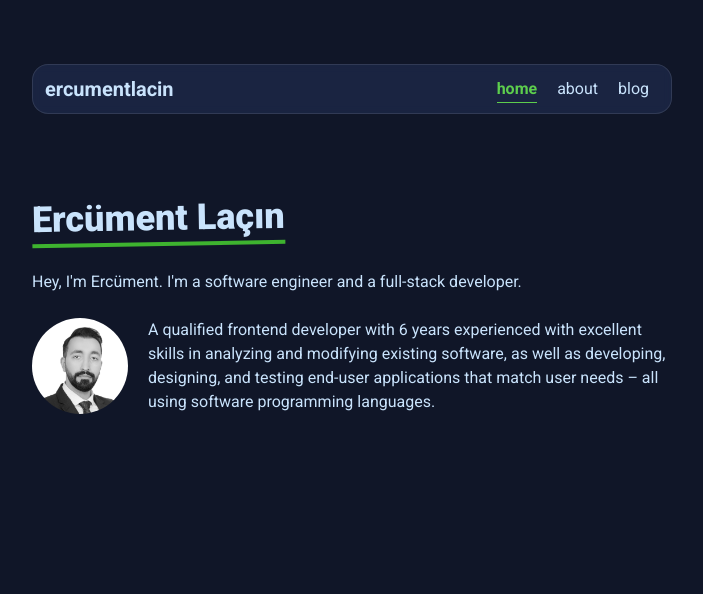
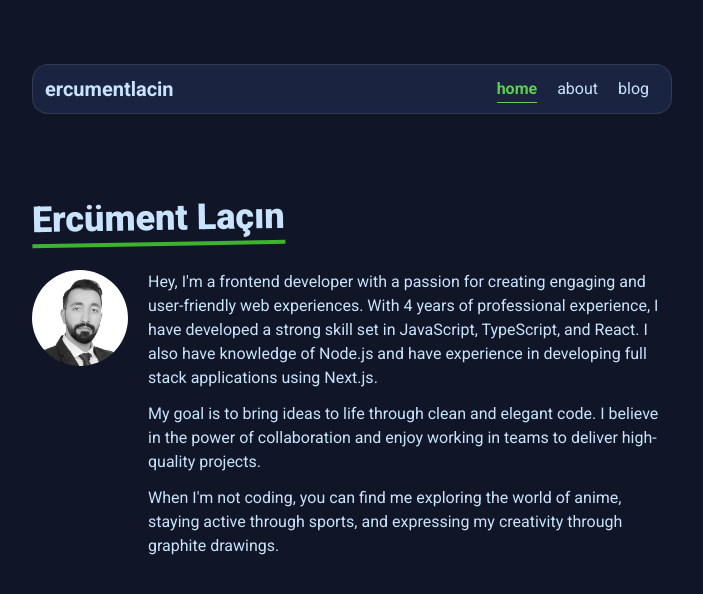
Before and after one commit to ercumentlacin/ercumentlacin.github.io, a Next.js app: page / in a window 1280 px wide. Shown: the top 594 px of the page, without its empty margins (288-991 px from the left). Built offline with nearby package versions, Linux system fonts and the light colour scheme.

Commit message:
refactor(page.tsx): update homepage content with more detailed information about the developer's skills and interests

```diff
--- a/app/page.tsx
+++ b/app/page.tsx
@@ -8,12 +8,7 @@ export default function HomePage() {
       <main className="container max-w-2xl mx-auto my-5">
         <h1 className="home-title">Ercüment Laçın</h1>
 
-        <p className="my-5">
-          Hey, I&apos;m Ercüment. I&apos;m a software engineer and a full-stack
-          developer.
-        </p>
-
-        <div className="flex gap-5">
+        <div className="flex flex-col gap-5 sm:flex-row">
           <Image
             src="/images/avatar.jpg"
             alt="me"
@@ -21,12 +16,26 @@ export default function HomePage() {
             height="96"
             className="object-cover object-top w-24 h-24 rounded-full aspect-square grayscale"
           />
-          <p>
-            A qualified frontend developer with 6 years experienced with
-            excellent skills in analyzing and modifying existing software, as
-            well as developing, designing, and testing end-user applications
-            that match user needs – all using software programming languages.
-          </p>
+          <section className="space-y-3">
+            <p>
+              Hey, I&apos;m a frontend developer with a passion for creating
+              engaging and user-friendly web experiences. With 4 years of
+              professional experience, I have developed a strong skill set in
+              JavaScript, TypeScript, and React. I also have knowledge of
+              Node.js and have experience in developing full stack applications
+              using Next.js.
+            </p>
+            <p>
+              My goal is to bring ideas to life through clean and elegant code.
+              I believe in the power of collaboration and enjoy working in teams
+              to deliver high-quality projects.
+            </p>
+            <p>
+              When I&apos;m not coding, you can find me exploring the world of
+              anime, staying active through sports, and expressing my creativity
+              through graphite drawings.
+            </p>
+          </section>
         </div>
       </main>
     </WithTransition>
```
